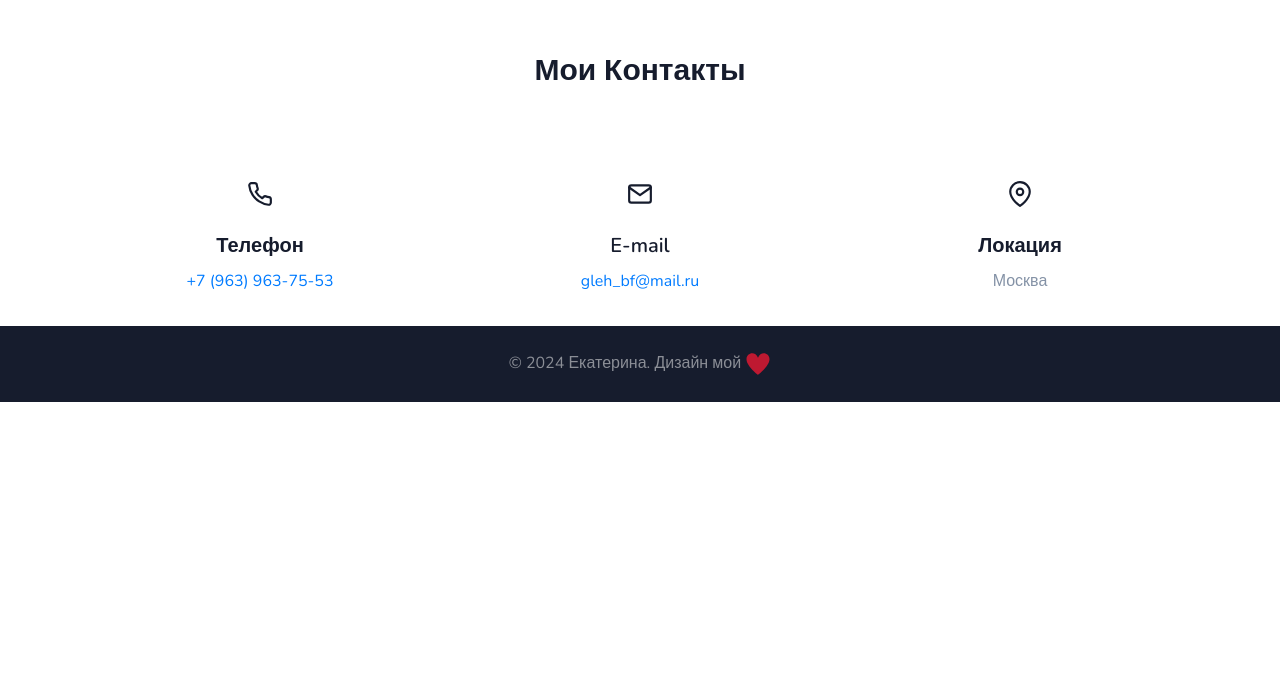
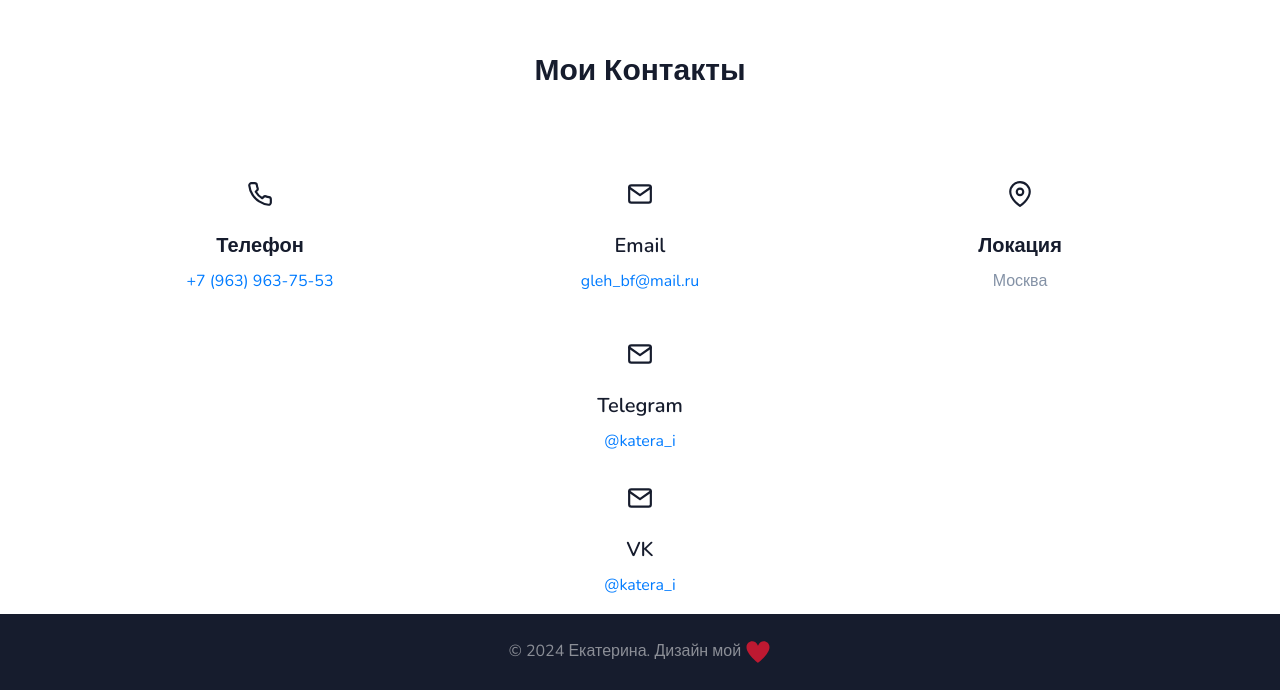
Before and after one commit to Katera21/katera21.github.io, a plain HTML site: page index.html in a window 1280 px wide. Shown: the part 2327-3017 px from the top of the page. Before the commit the page ends 2729 px from the top, so only its background shows below. Drawn offline with nearby package versions, Linux system fonts and the light colour scheme.

Commit message:
Revert "поменяла"

```diff
--- a/index.html
+++ b/index.html
@@ -139,7 +139,7 @@
                     <div class="titles">
                         <h2 class="title mb-4">Навыки и стек</h2>
                         <p class="pera-title para-desc-600 text-light-muted mb-0 mx-auto">Во время работы я
-                            использую такой стек инструментов и технологий:</p>
+                            использую следующий стек инструментов и технологий:</p>
                         <span></span>
                     </div>
                 </div>
@@ -325,7 +325,7 @@
                         <i data-feather="mail" class="fea icon-md"></i>
                     </div>
                     <div class="content mt-4">
-                        <h5 class="title">E-mail</h5>
+                        <h5 class="title">Email</h5>
                         <a href="mailto:gleh_bf@mail.ru" class="text-primary">gleh_bf@mail.ru</a>
                     </div>
                 </div>
@@ -343,7 +343,29 @@
                 </div>
             </div><!--end col-->
 
+            <div class="col-md-5.5 mt-4 pt-2">
+                <div class="contact-detail text-center">
+                    <div class="icon">
+                        <i data-feather="mail" class="fea icon-md"></i>
+                    </div>
+                    <div class="content mt-4">
+                        <h5 class="title">Telegram</h5>
+                        <a href="https://t.me/katera_i" title = "Telegram" target="_blank" rel="noopener" class="text-primary">@katera_i</a>
+                    </div>
+                </div>
+            </div><!--end col-->
 
+            <div class="col-md-5.5 mt-4 pt-2">
+                <div class="cotact-detail text-center">
+                    <div class="icon">
+                        <i data-feather="mail" class="fea icon-md"></i>
+                    </div>
+                    <div class="content mt-4">
+                        <h5 class="title">VK</h5>
+                        <a href="https://vk.com/katera_ifh" title = "VK" target="_blank" rel="noopener"class="text-primary">@katera_i</a>
+                    </div>
+                </div>
+            </div><!--end col-->
     </div><!--end container-->
 </section><!--end section-->
 
```
